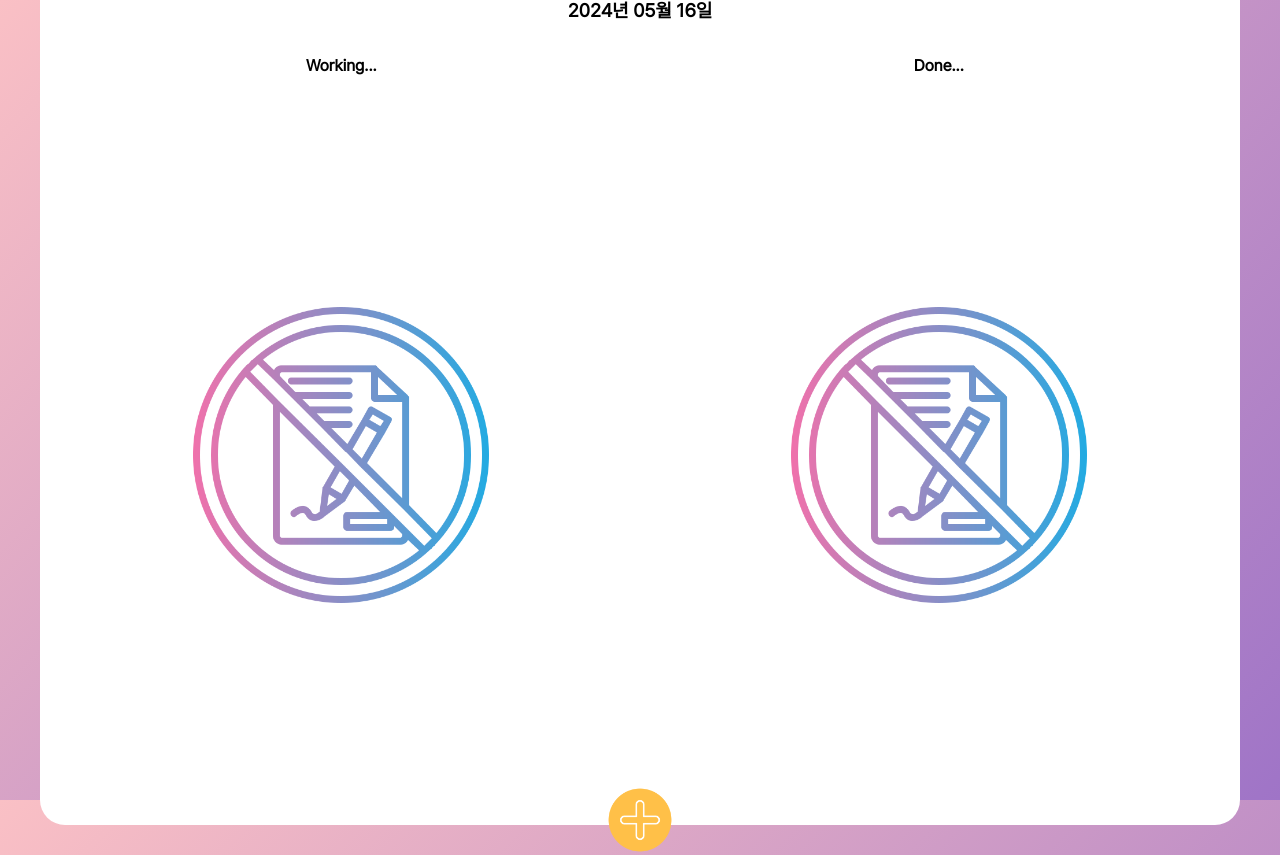
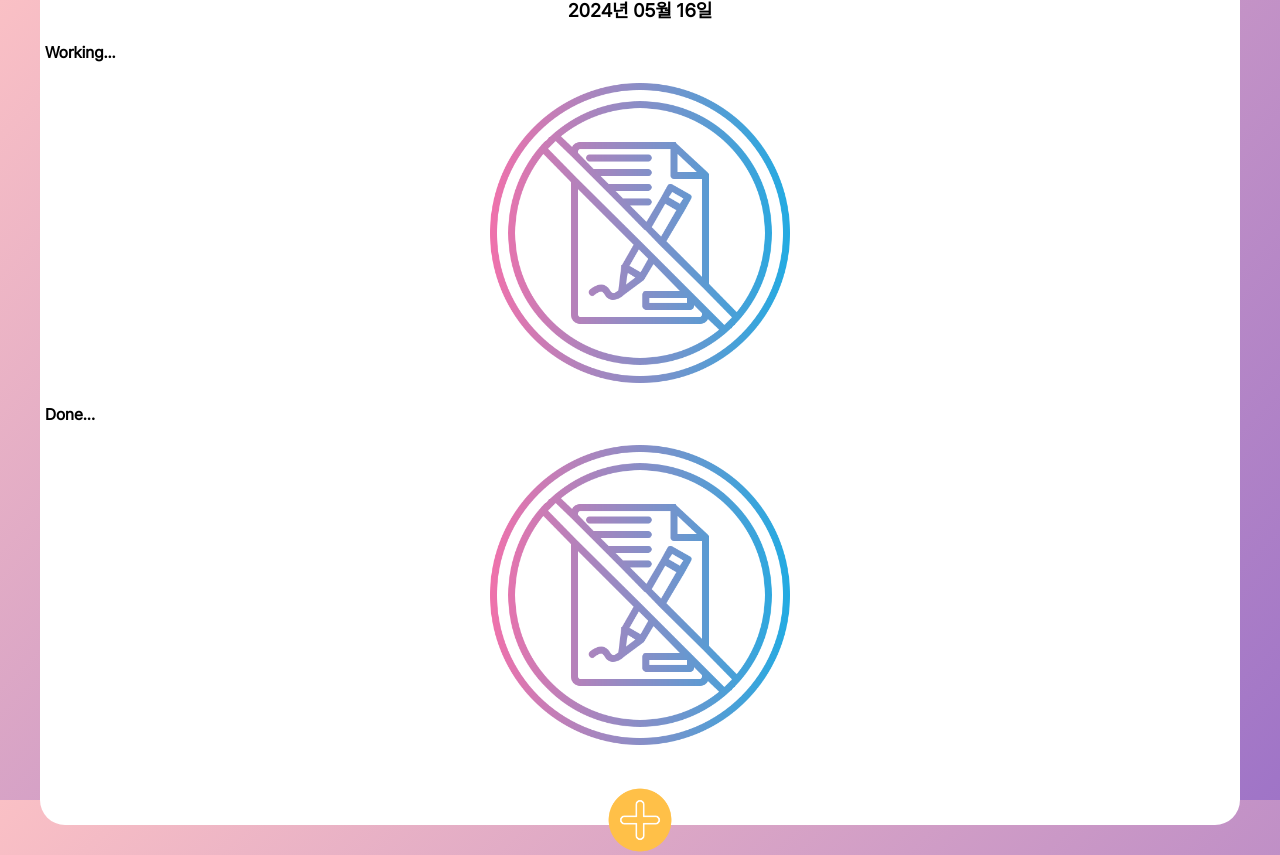
Before and after one commit to leeejin/todolist, a React (Vite) app: page / in a window 1280 px wide. Built offline with nearby package versions, Linux system fonts and the light colour scheme.

Commit message:
왼-오 구도에서 위-아래 구도로 UI재설정

```diff
--- a/src/components/home.jsx
+++ b/src/components/home.jsx
@@ -10,6 +10,7 @@ import Modal from "./modal";
 /** 메인함수 */
 const Home = () => {
   const [list, setList] = useState([]); //데이터 넣는 리스트
+
   const [modal, setModal] = useState(false); // 모달 on/off
   const [alerts, setAlerts] = useState({ isVisible: false, message: "" }); //alert창 on/off
 
@@ -24,7 +25,7 @@ const Home = () => {
       item.id === id ? { ...item, isDone: true } : item
     );
     const isDoneCount = updatedList.filter((item) => item.isDone).length;
-    if (isDoneCount > 14) {
+    if (isDoneCount > 20) {
       setAlerts((prev) => ({
         ...prev,
         isVisible: !prev.isVisible,
@@ -48,8 +49,7 @@ const Home = () => {
       <div className="card">
         <h3>{handleChangeFormatDate()}</h3>
         <h4>Working...</h4>
-        <h4>Done...</h4>
-        <div>
+        <div className="card-sub">
           {list.filter((item) => !item.isDone).length ? (
             list
               .filter((item) => !item.isDone)
@@ -63,13 +63,13 @@ const Home = () => {
               ))
           ) : (
             <div className="d-flex">
-              <img src={noData} width={"50%"} />
+              <img src={noData} width={"300px"} />
             </div>
           )}
           <div style={{ clear: "both" }} />
         </div>
-
-        <div>
+        <h4>Done...</h4>
+        <div className="card-sub">
           {list.filter((item) => item.isDone).length ? (
             list
               .filter((item) => item.isDone)
@@ -83,7 +83,7 @@ const Home = () => {
               ))
           ) : (
             <div className="d-flex">
-              <img src={noData} width={"50%"} />
+              <img src={noData} width={"300px"} />
             </div>
           )}
           <div style={{ clear: "both" }} />
--- a/src/components/modal.jsx
+++ b/src/components/modal.jsx
@@ -37,14 +37,14 @@ const Modal = ({ handleModalOpen, list }) => {
       content: info.content.length < 2 || info.content.length > 20,
     };
     const isNotDoneCount = list.filter((item) => !item.isDone).length;
-    if (error.title || error.content || isNotDoneCount >= 14) {
+    if (error.title || error.content || isNotDoneCount >= 20) {
       let message = "";
       if (error.title) {
         message = "2자 ~20자 이내의 제목을 입력해주세요";
       } else if (error.content) {
         message = "2자 ~20자 이내의 내용을 입력해주세요";
       } else {
-        message = "데이터는 14개 이상 저장 못해요";
+        message = "데이터는 20개 이상 저장 못해요";
       }
       setAlerts((prev) => ({
         ...prev,
--- a/src/styles/main.css
+++ b/src/styles/main.css
@@ -18,24 +18,10 @@
   border-radius: 25px;
   padding: 5px;
   position: relative;
-  display: grid;
-
-  grid-template-rows: 50px 50px 1fr;
-  grid-template-columns: 1fr 1fr;
-  gap: 5px;
-  h3 {
-    grid-column: 1 /3;
-    grid-template-rows: 20px;
-  }
-  h4 {
-    grid-template-rows: 20px;
-    text-align: center;
-  }
-  div {
-    grid-row: 3/4;
-  }
 }
-
+.card-sub {
+  height: 300px;
+}
 .icon {
   position: absolute;
   bottom: -30px;
@@ -64,7 +50,7 @@
 }
 .card-items {
   float: left;
-  width: 50%;
+  width: 10%;
   padding: 5px;
   text-align: center;
   img {
```
